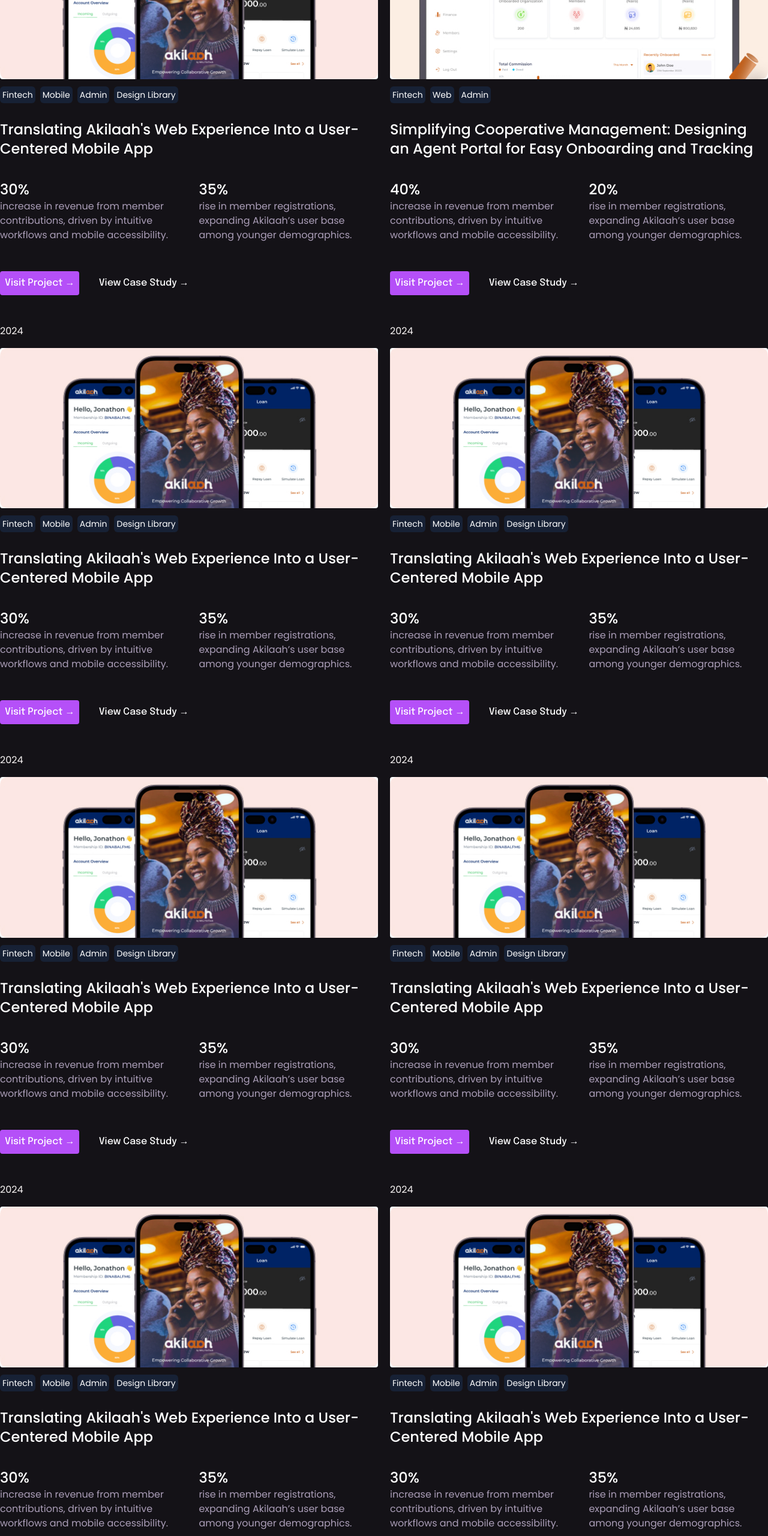
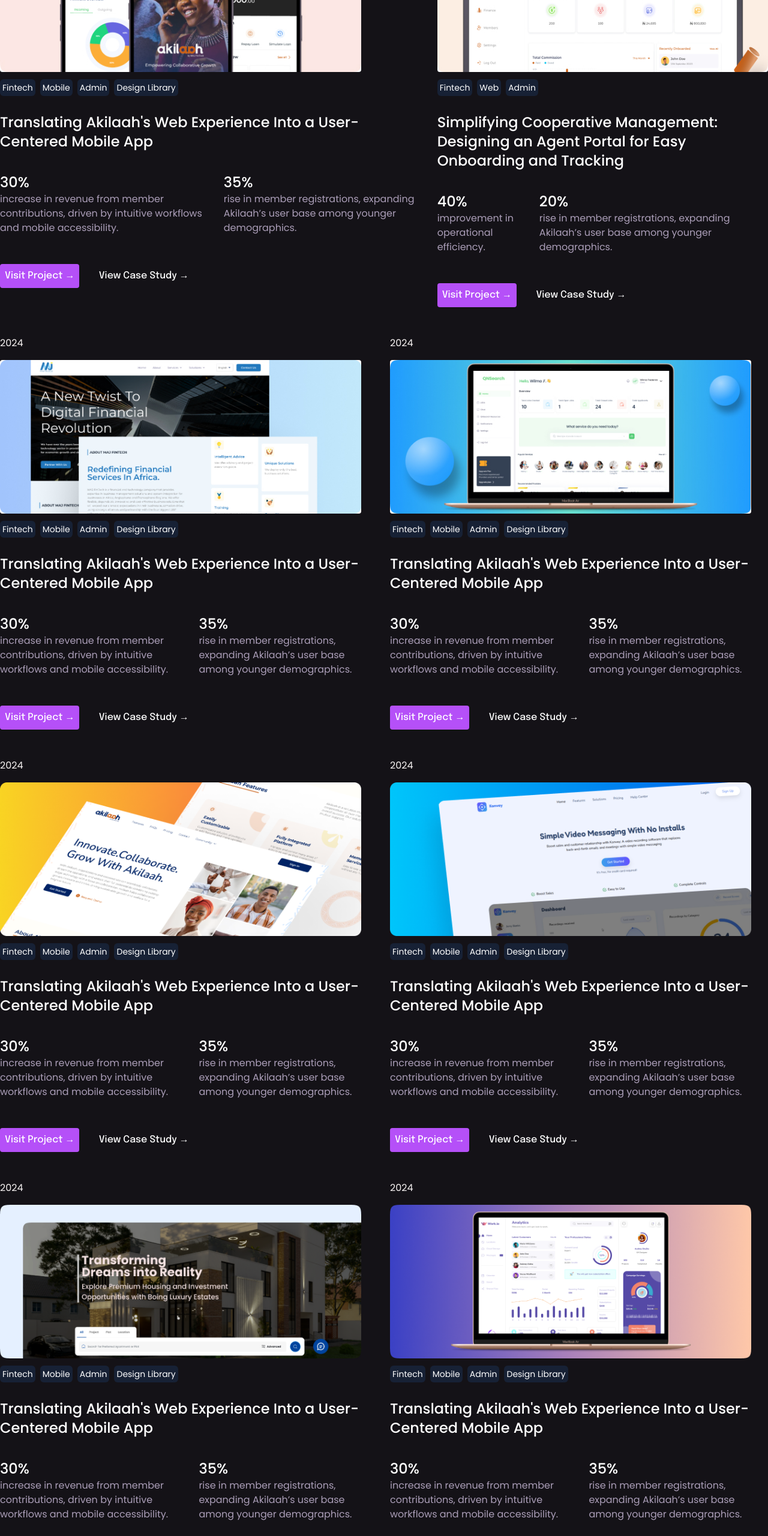
Before and after one commit to el-waveconzults/audrey-portfolio, a website: page src/index.html in a window 1280 px wide. Shown: the part 953-3513 px from the top of the page at 60% size. Drawn offline with Linux system fonts and the light colour scheme.

Commit message:
added images

```diff
--- a/src/index.html
+++ b/src/index.html
@@ -78,10 +78,11 @@
             </div>
         </div>
 
+        <!-- START OF PROJECTS -->
         <div class="projects flex justify-between mb-12 gap-5">
             <div class="mini-project">
                 <div class="text-grey mb-4">2024</div>
-                <img class="rounded-sm mb-3" src="./img/projects/akilaah-app.jpg" alt="">
+                <img class="rounded-sm mb-3 h-64" src="./img/projects/akilaah-app.jpg" alt="">
                 <div class="tags flex mb-7">
                     <button class="tag bg-tag-blue rounded-md p-1 mr-2 text-sm">Fintech</button>
                     <button class="tag bg-tag-blue rounded-md p-1 mr-2 text-sm">Mobile</button>
@@ -111,7 +112,7 @@
 
             <div class="mini-project">
                 <div class="text-grey mb-4">2024</div>
-                <img class="rounded-sm mb-3" src="./img/projects/akilaah2.jpg" alt="">
+                <img class="rounded-sm mb-3 h-64" src="./img/projects/akilaah2.jpg" alt="">
                 <div class="tags flex mb-7">
                     <button class="tag bg-tag-blue rounded-md p-1 mr-2 text-sm">Fintech</button>
                     <button class="tag bg-tag-blue rounded-md p-1 mr-2 text-sm">Web</button>
@@ -121,10 +122,10 @@
                     <h2 class="text-2xl font-medium">Simplifying Cooperative Management: Designing an Agent Portal for Easy Onboarding and Tracking</h2>
                 </div>
 
-                <div class="main-stats flex justify-between mb-12">
+                <div class="main-stats flex justify-between gap-2.5 mb-12">
                     <div class="left-stat">
                         <h2 class="text-2xl font-medium">40%</h2>
-                        <div class="text-caption-purple">increase in revenue from member contributions, driven by intuitive workflows and mobile accessibility.</div>
+                        <div class="text-caption-purple">improvement in operational efficiency.</div>
                     </div>
                     <div class="right-stat">
                         <h2 class="text-2xl font-medium">20%</h2>
@@ -142,7 +143,7 @@
         <div class="projects flex justify-between mb-12 gap-5">
             <div class="mini-project">
                 <div class="text-grey mb-4">2024</div>
-                <img class="rounded-sm mb-3" src="./img/projects/akilaah-app.jpg" alt="">
+                <img class="rounded-sm mb-3 h-64" src="./img/projects/majfintech.jpg" alt="">
                 <div class="tags flex mb-7">
                     <button class="tag bg-tag-blue rounded-md p-1 mr-2 text-sm">Fintech</button>
                     <button class="tag bg-tag-blue rounded-md p-1 mr-2 text-sm">Mobile</button>
@@ -172,7 +173,7 @@
 
             <div class="mini-project">
                 <div class="text-grey mb-4">2024</div>
-                <img class="rounded-sm mb-3" src="./img/projects/akilaah-app.jpg" alt="">
+                <img class="rounded-sm mb-3 h-64" src="./img/projects/qn-search-app.jpg" alt="">
                 <div class="tags flex mb-7">
                     <button class="tag bg-tag-blue rounded-md p-1 mr-2 text-sm">Fintech</button>
                     <button class="tag bg-tag-blue rounded-md p-1 mr-2 text-sm">Mobile</button>
@@ -204,7 +205,7 @@
         <div class="projects flex justify-between mb-12 gap-5">
             <div class="mini-project">
                 <div class="text-grey mb-4">2024</div>
-                <img class="rounded-sm mb-3" src="./img/projects/akilaah-app.jpg" alt="">
+                <img class="rounded-sm mb-3 h-64" src="./img/projects/akilaah3-app.png" alt="">
                 <div class="tags flex mb-7">
                     <button class="tag bg-tag-blue rounded-md p-1 mr-2 text-sm">Fintech</button>
                     <button class="tag bg-tag-blue rounded-md p-1 mr-2 text-sm">Mobile</button>
@@ -234,7 +235,7 @@
 
             <div class="mini-project">
                 <div class="text-grey mb-4">2024</div>
-                <img class="rounded-sm mb-3" src="./img/projects/akilaah-app.jpg" alt="">
+                <img class="rounded-sm mb-3 h-64" src="./img/projects/konvey-app.png" alt="">
                 <div class="tags flex mb-7">
                     <button class="tag bg-tag-blue rounded-md p-1 mr-2 text-sm">Fintech</button>
                     <button class="tag bg-tag-blue rounded-md p-1 mr-2 text-sm">Mobile</button>
@@ -266,7 +267,7 @@
         <div class="projects flex justify-between mb-12 gap-5">
             <div class="mini-project">
                 <div class="text-grey mb-4">2024</div>
-                <img class="rounded-sm mb-3" src="./img/projects/akilaah-app.jpg" alt="">
+                <img class="rounded-sm mb-3 h-64" src="./img/projects/real-estate-app.png" alt="">
                 <div class="tags flex mb-7">
                     <button class="tag bg-tag-blue rounded-md p-1 mr-2 text-sm">Fintech</button>
                     <button class="tag bg-tag-blue rounded-md p-1 mr-2 text-sm">Mobile</button>
@@ -296,7 +297,7 @@
 
             <div class="mini-project">
                 <div class="text-grey mb-4">2024</div>
-                <img class="rounded-sm mb-3" src="./img/projects/akilaah-app.jpg" alt="">
+                <img class="rounded-sm mb-3 h-64" src="./img/projects/work-io-app.png" alt="">
                 <div class="tags flex mb-7">
                     <button class="tag bg-tag-blue rounded-md p-1 mr-2 text-sm">Fintech</button>
                     <button class="tag bg-tag-blue rounded-md p-1 mr-2 text-sm">Mobile</button>
@@ -328,7 +329,7 @@
         <div class="projects flex justify-between mb-12 gap-5">
             <div class="mini-project">
                 <div class="text-grey mb-4">2024</div>
-                <img class="rounded-sm mb-3" src="./img/projects/akilaah-app.jpg" alt="">
+                <img class="rounded-sm mb-3 h-64" src="./img/projects/mobicare-app.png" alt="">
                 <div class="tags flex mb-7">
                     <button class="tag bg-tag-blue rounded-md p-1 mr-2 text-sm">Fintech</button>
                     <button class="tag bg-tag-blue rounded-md p-1 mr-2 text-sm">Mobile</button>
@@ -358,7 +359,7 @@
 
             <div class="mini-project">
                 <div class="text-grey mb-4">2024</div>
-                <img class="rounded-sm mb-3" src="./img/projects/akilaah-app.jpg" alt="">
+                <img class="rounded-sm mb-3 h-64" src="./img/projects/credence-app.png" alt="">
                 <div class="tags flex mb-7">
                     <button class="tag bg-tag-blue rounded-md p-1 mr-2 text-sm">Fintech</button>
                     <button class="tag bg-tag-blue rounded-md p-1 mr-2 text-sm">Mobile</button>
```
Also changed, not shown: src/img/projects/akilaah3-app.png (added), src/img/projects/credence-app.png (added), src/img/projects/konvey-app.png (added), src/img/projects/majfintech.jpg (added), src/img/projects/mobicare-app.png (added), src/img/projects/qn-search-app.jpg (added), src/img/projects/real-estate-app.png (added), src/img/projects/work-io-app.png (added), src/output.css.
